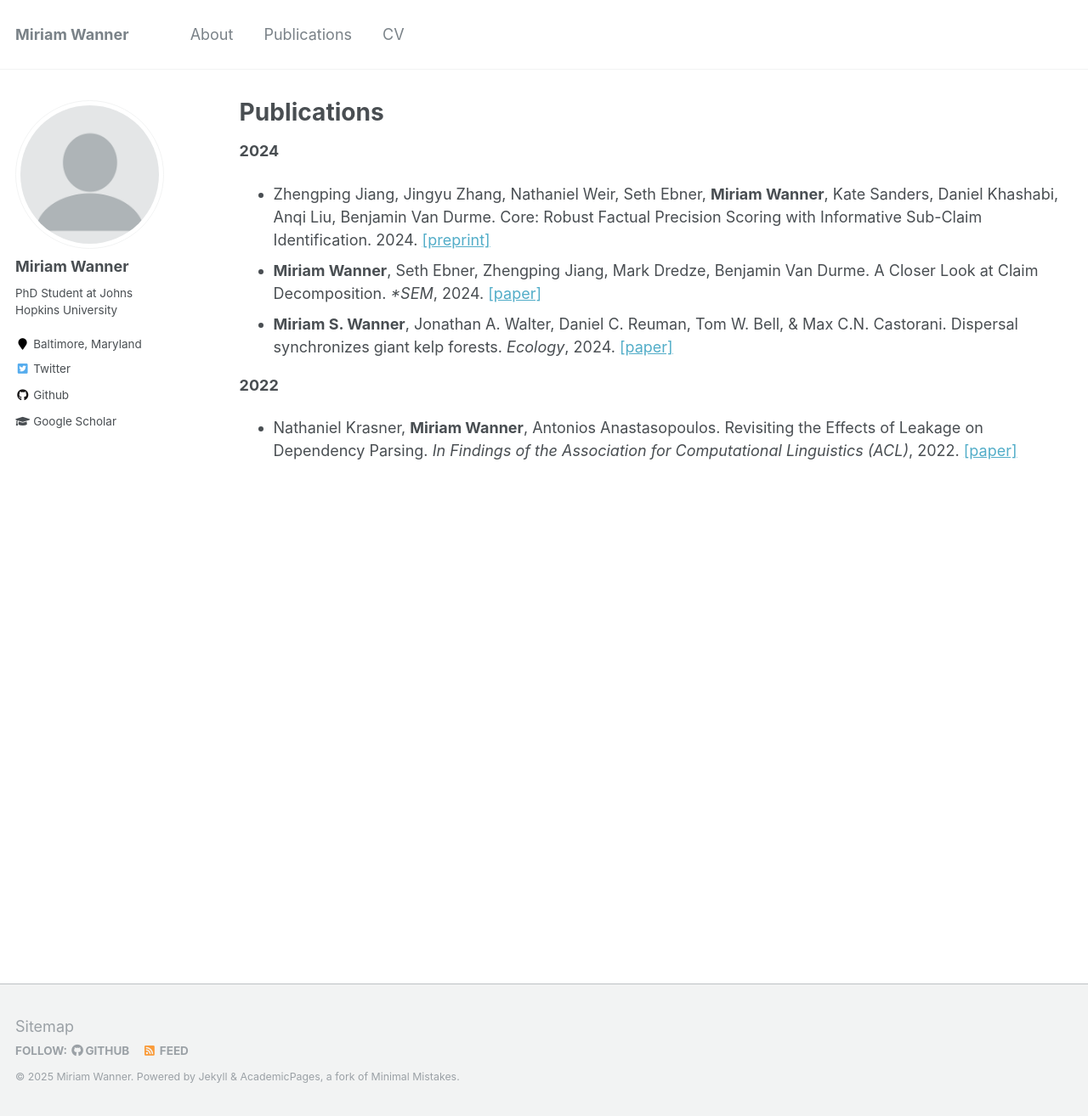
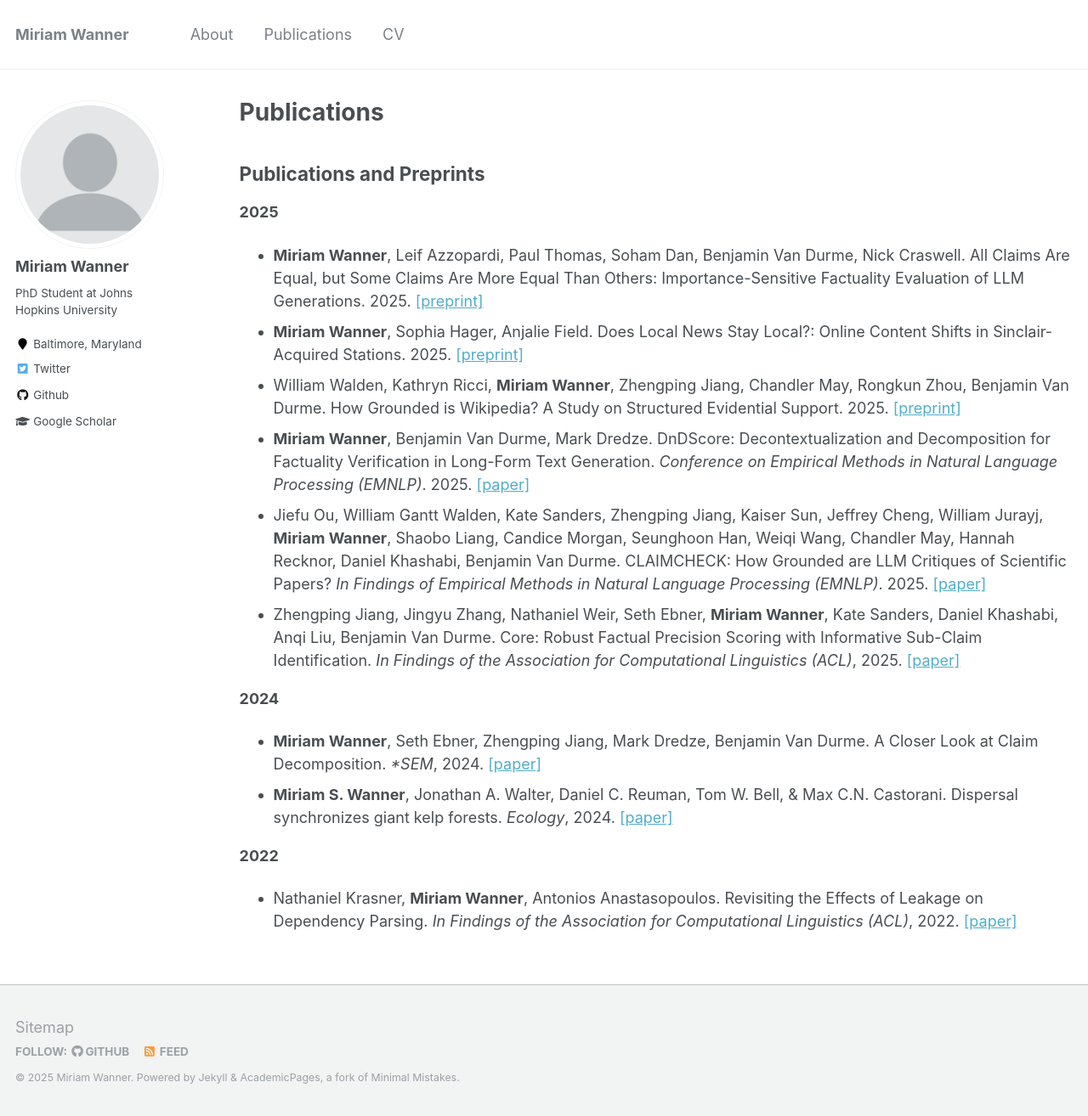
Before and after one commit to miriamwanner/miriamwanner.github.io, a Jekyll site: the page built from _pages/publications.md, in a window 1280 px wide and 1314 px high. Shown: the whole window at 85% size. Built offline with Jekyll 4.4.1, drawn with Linux system fonts in a browser that asks for light colours.

Commit message:
Update publications with new entries for 2025
Added new publications and preprints for 2025 and updated 2024 entries.

```diff
--- a/_pages/publications.md
+++ b/_pages/publications.md
@@ -4,9 +4,19 @@ title: "Publications"
 permalink: /publications/
 author_profile: true
 ---
+
+Publications and Preprints
+---
+**2025**
+- **Miriam Wanner**, Leif Azzopardi, Paul Thomas, Soham Dan, Benjamin Van Durme, Nick Craswell. All Claims Are Equal, but Some Claims Are More Equal Than Others: Importance-Sensitive Factuality Evaluation of LLM Generations. 2025. [[preprint]](https://arxiv.org/abs/2510.07083)
+- **Miriam Wanner**, Sophia Hager, Anjalie Field. Does Local News Stay Local?: Online Content Shifts in Sinclair-Acquired Stations. 2025. [[preprint]](https://arxiv.org/abs/2510.07060)
+- William Walden, Kathryn Ricci, **Miriam Wanner**, Zhengping Jiang, Chandler May, Rongkun Zhou, Benjamin Van Durme. How Grounded is Wikipedia? A Study on Structured Evidential Support. 2025. [[preprint]](https://arxiv.org/abs/2506.12637)
+- **Miriam Wanner**, Benjamin Van Durme, Mark Dredze. DnDScore: Decontextualization and Decomposition for Factuality Verification in Long-Form Text Generation. *Conference on Empirical Methods in Natural Language Processing (EMNLP)*. 2025. [[paper]](https://arxiv.org/abs/2412.13175)
+- Jiefu Ou, William Gantt Walden, Kate Sanders, Zhengping Jiang, Kaiser Sun, Jeffrey Cheng, William Jurayj, **Miriam Wanner**, Shaobo Liang, Candice Morgan, Seunghoon Han, Weiqi Wang, Chandler May, Hannah Recknor, Daniel Khashabi, Benjamin Van Durme. CLAIMCHECK: How Grounded are LLM Critiques of Scientific Papers? *In Findings of Empirical Methods in Natural Language Processing (EMNLP)*. 2025. [[paper]](https://arxiv.org/abs/2503.21717)
+- Zhengping Jiang, Jingyu Zhang, Nathaniel Weir, Seth Ebner, **Miriam Wanner**, Kate Sanders, Daniel Khashabi, Anqi Liu, Benjamin Van Durme. Core: Robust Factual Precision Scoring with Informative Sub-Claim Identification. *In Findings of the Association for Computational Linguistics (ACL)*, 2025. [[paper]](https://aclanthology.org/2025.findings-acl.1018/)
+
 **2024**
-- Zhengping Jiang, Jingyu Zhang, Nathaniel Weir, Seth Ebner, **Miriam Wanner**, Kate Sanders, Daniel Khashabi, Anqi Liu, Benjamin Van Durme. Core: Robust Factual Precision Scoring with Informative Sub-Claim Identification. 2024. [[preprint]](https://arxiv.org/pdf/2407.03572)
-- **Miriam Wanner**, Seth Ebner, Zhengping Jiang, Mark Dredze, Benjamin Van Durme. A Closer Look at Claim Decomposition. *\*SEM*, 2024. [[paper]](https://arxiv.org/abs/2403.11903)
+- **Miriam Wanner**, Seth Ebner, Zhengping Jiang, Mark Dredze, Benjamin Van Durme. A Closer Look at Claim Decomposition. *\*SEM*, 2024. [[paper]](https://aclanthology.org/2024.starsem-1.13/)
 - **Miriam S. Wanner**, Jonathan A. Walter, Daniel C. Reuman, Tom W. Bell, & Max C.N. Castorani. Dispersal synchronizes giant kelp forests. *Ecology*, 2024. [[paper]](https://esajournals.onlinelibrary.wiley.com/doi/10.1002/ecy.4270)
 
 **2022**
```
